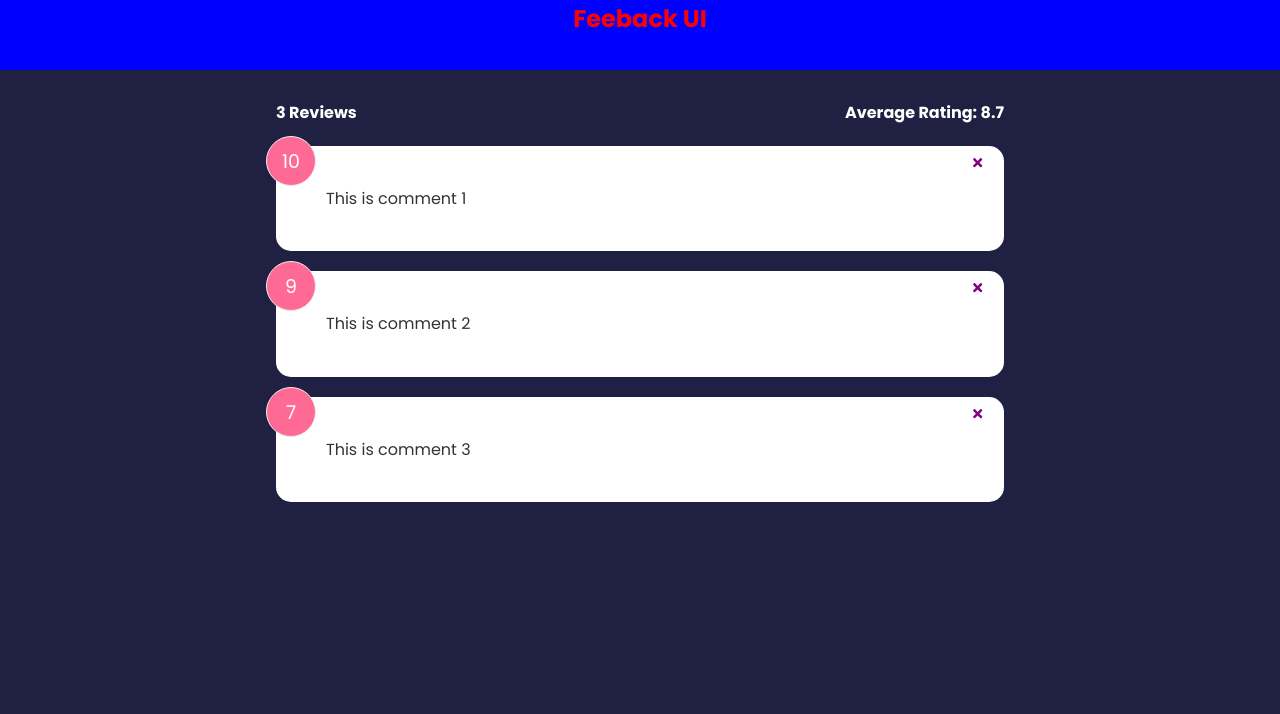
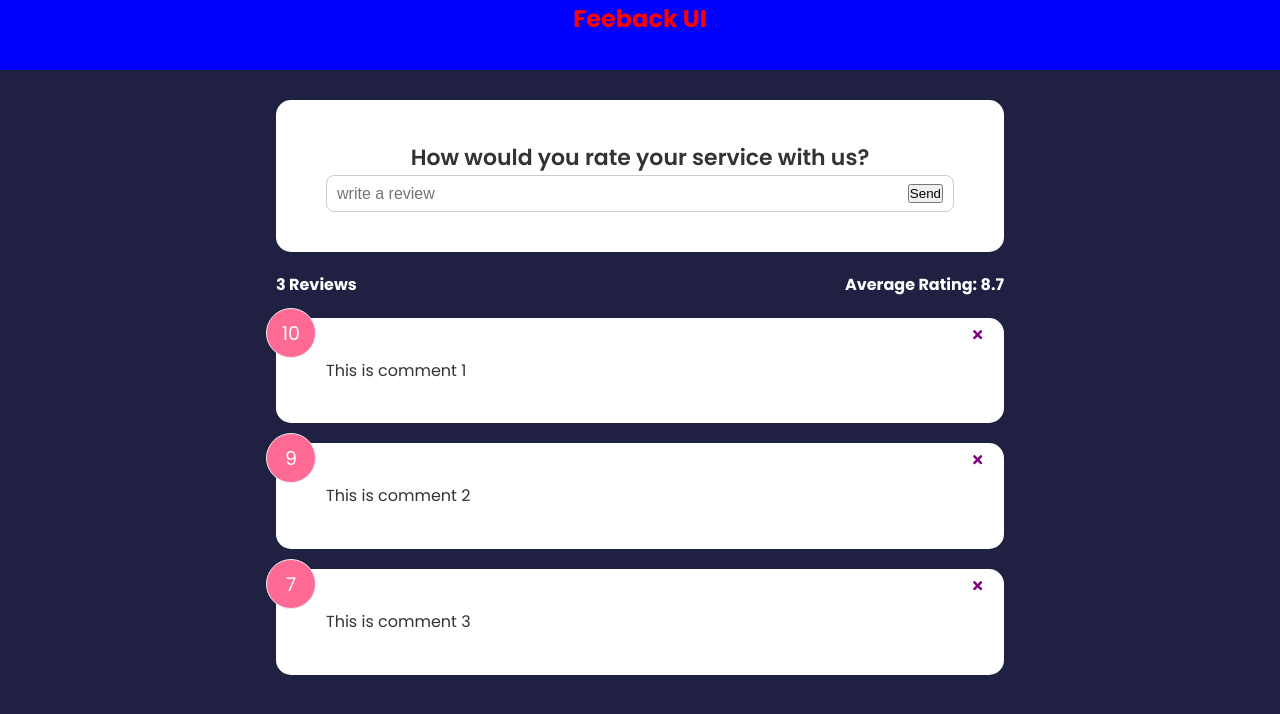
Before and after one commit to lougoncharenko/feedbackApp-react, a React (Create React App) app: page / in a window 1280 px wide. Shown: the top 714 px of the page. Built offline with nearby package versions, Linux system fonts and the light colour scheme; the HTML template or start-up script is replaced by a standard one.

Commit message:
Add files via upload

```diff
--- a/src/App.js
+++ b/src/App.js
@@ -3,6 +3,7 @@
 import FeedbackData from './data/FeedbackData'
 import FeedbackList from './components/FeedbackList'
 import FeedbackStats from './components/FeedbackStats'
+import FeedbackForm from './components/FeedbackForm'
 
 function App(){
  const [feedback, setFeedback]= useState(FeedbackData)
@@ -20,6 +21,7 @@
     <>
     <Header />
     <div className='container'>
+    <FeedbackForm />
     <FeedbackStats feedback ={feedback}/>
     <FeedbackList feedback={feedback}
     handleDelete={deleteFeedback}/>
--- /dev/null
+++ b/src/components/FeedbackForm.jsx
@@ -0,0 +1,33 @@
+
+import { useState } from "react";
+import Card from "./shared/Card";
+
+
+function FeedbackForm() {
+  const [text, setText]= useState('')
+
+  //event listener for input value
+  const handleTextChange= (e) =>{
+    setText(e.target.value)
+  }
+  return (
+    <Card>
+      <form>
+        <h2> How would you rate your service with us?</h2>
+
+        {/*todo- rating select component */}
+        <div className="input-group">
+        <input onChange={handleTextChange} type="text"
+        placeholder="write a review"
+        value={text}
+        />
+        <button type="submit">Send</button>
+
+        </div>
+
+      </form>
+    </Card>
+  );
+}
+
+export default FeedbackForm;
```
